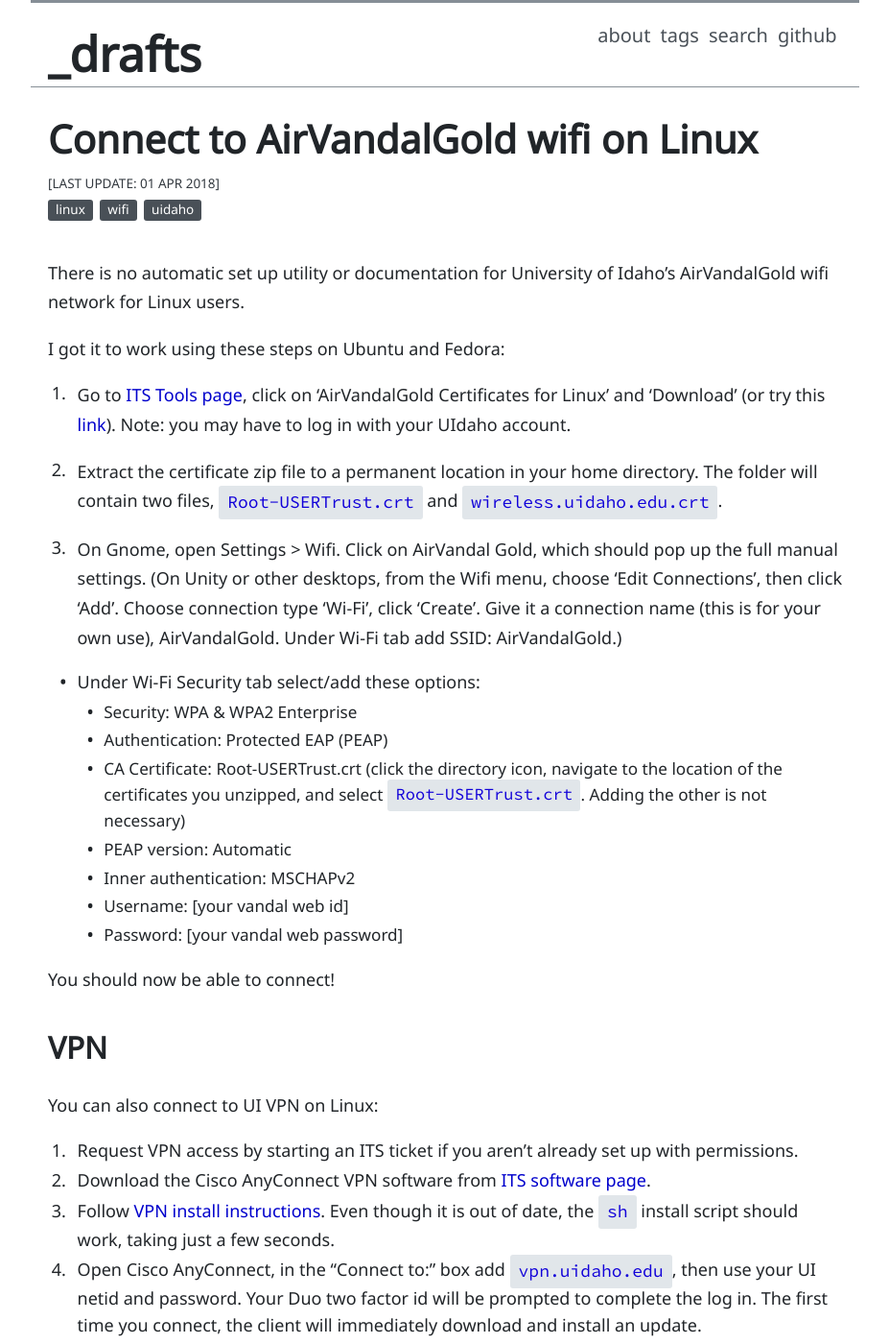
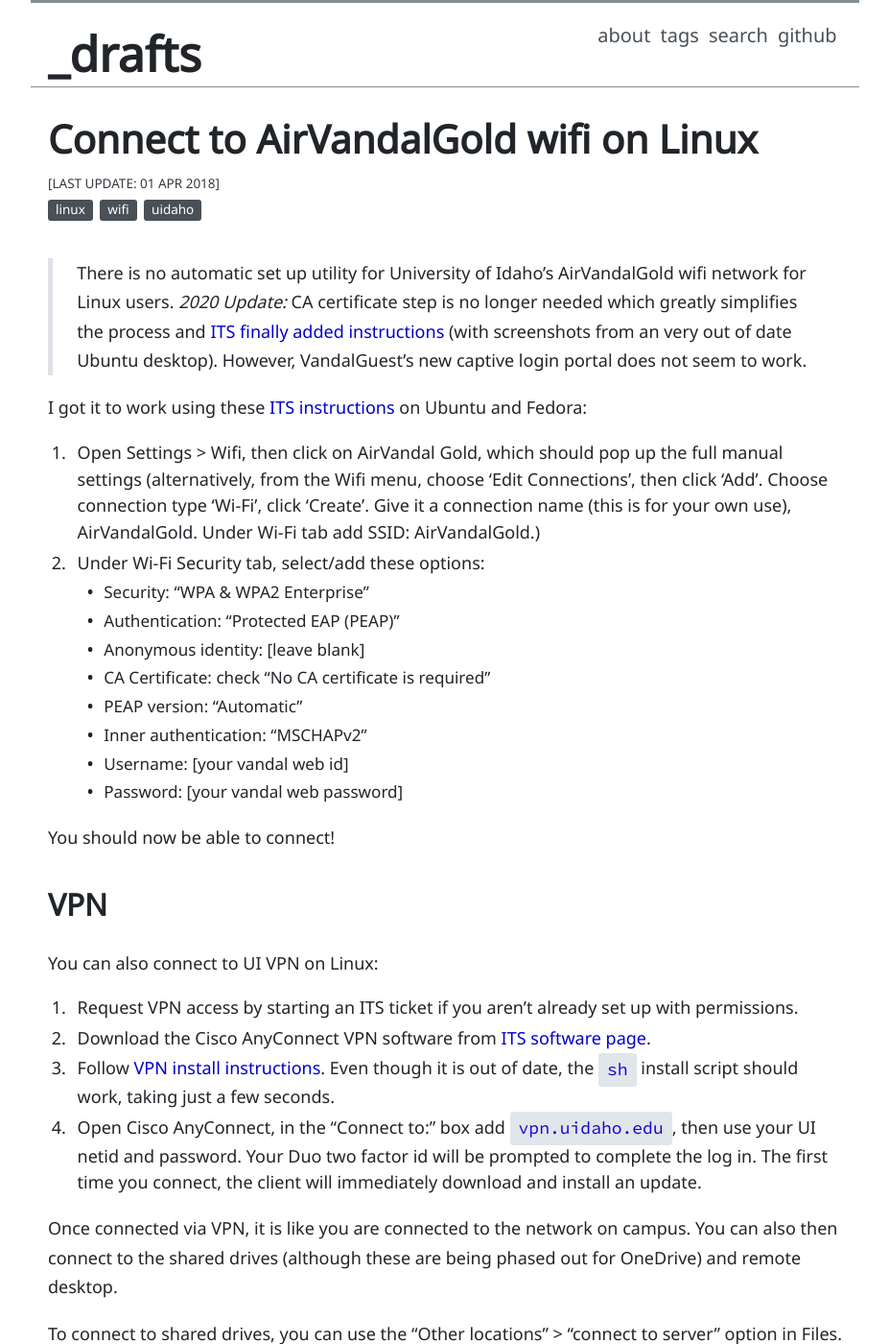
Before and after one commit to evanwill/_drafts, a Jekyll site: the page built from _notes/airvandalgold-setup.md, in a window 1280 px wide and 1400 px high. Shown: the whole window at 96% size, without its empty margins (176-1103 px from the left). Built offline with Jekyll 4.4.1, drawn with Linux system fonts in a browser that asks for light colours; comment, search, counter and statistics services are not loaded.

Commit message:
airvandal update

```diff
--- a/_notes/airvandalgold-setup.md
+++ b/_notes/airvandalgold-setup.md
@@ -5,22 +5,20 @@
 date: 2018-04-01
 ---
 
-There is no automatic set up utility or documentation for University of Idaho's AirVandalGold wifi network for Linux users.
+> There is no automatic set up utility for University of Idaho's AirVandalGold wifi network for Linux users.
+> *2020 Update:* CA certificate step is no longer needed which greatly simplifies the process and [ITS finally added instructions](https://support.uidaho.edu/TDClient/40/Portal/KB/ArticleDet?ID=1555#linux) (with screenshots from an very out of date Ubuntu desktop).
+> However, VandalGuest's new captive login portal does not seem to work.
 
-I got it to work using these steps on Ubuntu and Fedora:
+I got it to work using these [ITS instructions](https://support.uidaho.edu/TDClient/40/Portal/KB/ArticleDet?ID=1555#linux) on Ubuntu and Fedora:
 
-1. Go to [ITS Tools page](https://support.uidaho.edu/TDClient/KB/ArticleDet?ID=230), click on 'AirVandalGold Certificates for Linux' and 'Download' (or try this [link](https://downloads.uidaho.edu/Support/AVGCert-2016-10-27.zip)). Note: you may have to log in with your UIdaho account.
-
-2. Extract the certificate zip file to a permanent location in your home directory. The folder will contain two files, `Root-USERTrust.crt` and `wireless.uidaho.edu.crt`.
-
-3. On Gnome, open Settings > Wifi. Click on AirVandal Gold, which should pop up the full manual settings. (On Unity or other desktops, from the Wifi menu, choose 'Edit Connections', then click 'Add'. Choose connection type 'Wi-Fi', click 'Create'. Give it a connection name (this is for your own use), AirVandalGold. Under Wi-Fi tab add SSID: AirVandalGold.)
-
-  - Under Wi-Fi Security tab select/add these options:
-    - Security: WPA & WPA2 Enterprise
-    - Authentication: Protected EAP (PEAP)
-    - CA Certificate: Root-USERTrust.crt (click the directory icon, navigate to the location of the certificates you unzipped, and select `Root-USERTrust.crt`. Adding the other is not necessary)
-    - PEAP version: Automatic
-    - Inner authentication: MSCHAPv2
+1. Open Settings > Wifi, then click on AirVandal Gold, which should pop up the full manual settings (alternatively, from the Wifi menu, choose 'Edit Connections', then click 'Add'. Choose connection type 'Wi-Fi', click 'Create'. Give it a connection name (this is for your own use), AirVandalGold. Under Wi-Fi tab add SSID: AirVandalGold.)
+2. Under Wi-Fi Security tab, select/add these options:
+    - Security: "WPA & WPA2 Enterprise"
+    - Authentication: "Protected EAP (PEAP)"
+    - Anonymous identity: [leave blank]
+    - CA Certificate: check "No CA certificate is required"
+    - PEAP version: "Automatic"
+    - Inner authentication: "MSCHAPv2"
     - Username: [your vandal web id]
     - Password: [your vandal web password]
 
```
